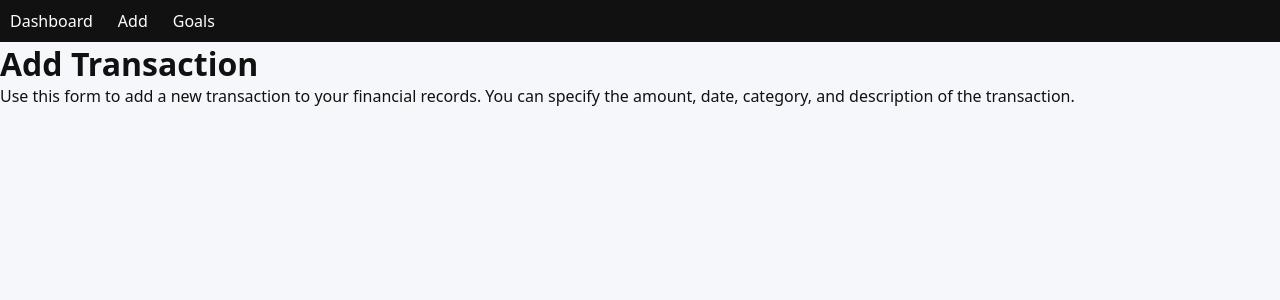
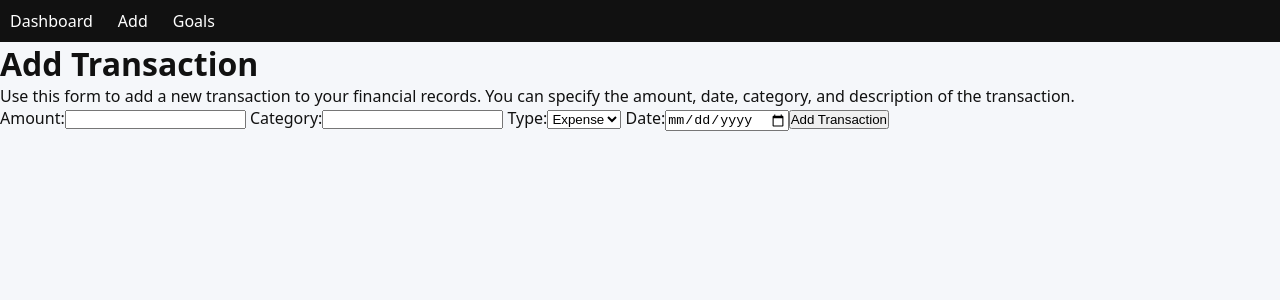
Before and after one commit to denichinv/ai-finance, a React (Vite) app in the folder ai-finance-app/client/: page /add in a window 1280 px wide. Shown: the top 300 px of the page. Built offline with nearby package versions, Linux system fonts and the light colour scheme.

Commit message:
feat: implement AddTransaction form with state management and submission handling

```diff
--- a/ai-finance-app/client/src/pages/AddTransaction.tsx
+++ b/ai-finance-app/client/src/pages/AddTransaction.tsx
@@ -1,4 +1,22 @@
+import { useState } from "react";
+
 export default function AddTransaction() {
+  const [amount, setAmount] = useState("");
+  const [category, setCategory] = useState("");
+  const [type, setType] = useState("expense");
+  const [date, setDate] = useState("");
+
+  const handleSubmit = (e: React.FormEvent) => {
+    e.preventDefault();
+    // from here we will send data to the backend API to save the transaction
+    console.log({ amount, category, type, date });
+    // Reset form fields after the submission
+    setAmount("");
+    setCategory("");
+    setType("expense");
+    setDate("");
+  };
+
   return (
     <div>
       <h1>Add Transaction</h1>
@@ -7,6 +25,35 @@ export default function AddTransaction() {
         can specify the amount, date, category, and description of the
         transaction.
       </p>
+
+      <form>
+        <label> Amount:</label>
+        <input
+          type="number"
+          value={amount}
+          onChange={(e) => setAmount(e.target.value)}
+        />
+        <label> Category:</label>
+        <input
+          type="text"
+          value={category}
+          onChange={(e) => setCategory(e.target.value)}
+        />
+        <label> Type:</label>
+        <select value={type} onChange={(e) => setType(e.target.value)}>
+          <option value="expense">Expense</option>
+          <option value="income">Income</option>
+        </select>
+        <label> Date:</label>
+        <input
+          type="date"
+          value={date}
+          onChange={(e) => setDate(e.target.value)}
+        />
+        <button type="submit" onSubmit={handleSubmit}>
+          Add Transaction
+        </button>
+      </form>
     </div>
   );
 }
```
